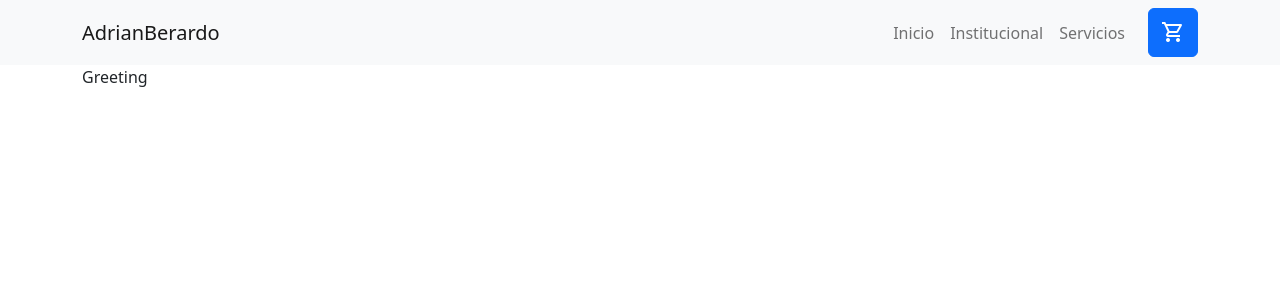
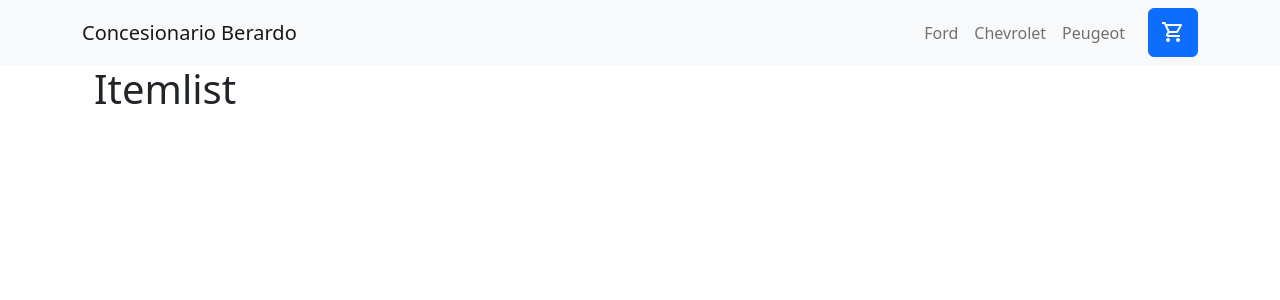
Before and after one commit to Addrianb93/ProyectoFinalCoder, a React (Create React App) app: page / in a window 1280 px wide. Shown: the top 300 px of the page. Built offline with nearby package versions, Linux system fonts and the light colour scheme.

Commit message:
En proceso31/10

```diff
--- a/package.json
+++ b/package.json
@@ -10,6 +10,7 @@
     "react": "^18.2.0",
     "react-bootstrap": "^2.5.0",
     "react-dom": "^18.2.0",
+    "react-router-dom": "^6.4.2",
     "react-scripts": "5.0.1",
     "web-vitals": "^2.1.4"
   },
--- a/src/App.js
+++ b/src/App.js
@@ -1,15 +1,22 @@
 import React from 'react';
 import NavBar from './components/NavBar';
+import { BrowserRouter } from 'react-router-dom';
+import { Routes , Route } from 'react-router-dom';
 import ItemListContainer from './components/ItemListContainer';
 
 function App() {
   return (
-    <>
+    <BrowserRouter>
+      <NavBar/>
+      <Routes>
+        <Route path='/' element={<ItemListContainer/>} />
+        <Route path='/category/:id' element={<ItemListContainer/>} />
+        <Route path='/category/:id' element={<ItemListContainer/>} />
+        <Route path='/category/:id' element={<ItemListContainer/>} />
+        <Route path='*' element={<h1>Error 404</h1>} />
+      </Routes>
+    </BrowserRouter>
 
-    <NavBar/>
-    <ItemListContainer Greeting="Greeting" />
-
-    </>
   );
 }
 
--- /dev/null
+++ b/src/components/Item.js
@@ -0,0 +1,13 @@
+import React from 'react';
+import Container from 'react-bootstrap/Container';
+
+function Item({items}) {
+
+  return (
+    <Container>
+      <h1>Itemlist</h1>
+    </Container>
+  );
+}
+
+export default Item;
--- a/src/components/ItemListContainer.js
+++ b/src/components/ItemListContainer.js
@@ -1,10 +1,49 @@
 import React from 'react';
+import { useEffect , useState} from 'react';
+
 import Container from 'react-bootstrap/Container';
+import Item from './Item';
+import { useParams } from 'react-router-dom';
 
-function ItemListContainer({Greeting}) {
+let productosIniciales = [
+    {id:'ford', nombre: "Focus"},
+    {id:'ford', nombre: "Ranger"},
+    {id:'peugeot', nombre: "208"},
+    {id:'peugeot', nombre: "307"},
+    {id:'chevrolet', nombre: "Astra"}
+];
+
+
+function ItemListContainer() {
+
+  const [items, setItems] = useState([]);
+  const { id } = useParams();
+
+  useEffect(()=>{
+    let simulacionPedido = new Promise((res)=>{
+      setTimeout(()=>{
+          res(productosIniciales)
+      },2000)
+  })
+
+  if (id) {
+    console.log("Pido todo");
+  }else{
+    console.log("Pido"+id);
+  }
+
+  simulacionPedido
+  .then((respuesta)=>{
+    setItems(respuesta);
+  })
+  .catch((error)=>{
+    console.log(error);
+  })
+}, [ id ]);
+
   return (
     <Container>
-        {Greeting}
+      { items.lenght == 0 ? <h1>Cargando...</h1> : <Item items={items} />}
     </Container>
   );
 }
--- a/src/components/NavBar.js
+++ b/src/components/NavBar.js
@@ -3,18 +3,20 @@ import Container from 'react-bootstrap/Container';
 import Nav from 'react-bootstrap/Nav';
 import Navbar from 'react-bootstrap/Navbar';
 import CartWidget from './CartWidget';
+import { Link } from 'react-router-dom';
+
 
 function NavBar() {
   return (
     <Navbar bg="light" expand="lg">
       <Container>
-        <Navbar.Brand href="#inicio">AdrianBerardo</Navbar.Brand>
+        <Link className='navbar-brand' to="/">Concesionario Berardo</Link>
         <Navbar.Toggle aria-controls="basic-navbar-nav" />
         <Navbar.Collapse id="basic-navbar-nav">
           <Nav className="ml-auto">
-            <Nav.Link href="#inicio">Inicio</Nav.Link>
-            <Nav.Link href="#institucional">Institucional</Nav.Link>
-            <Nav.Link href="#servicios">Servicios</Nav.Link>
+            <Link className='nav-link' to="./category/ford">Ford</Link>
+            <Link className='nav-link' to="./category/chevrolet">Chevrolet</Link>
+            <Link className='nav-link' to="./category/peugeot">Peugeot</Link>
           </Nav>
         </Navbar.Collapse>
         <CartWidget />
```
Also changed, not shown: 1 other file (tests, documents, lock files or other folders).
